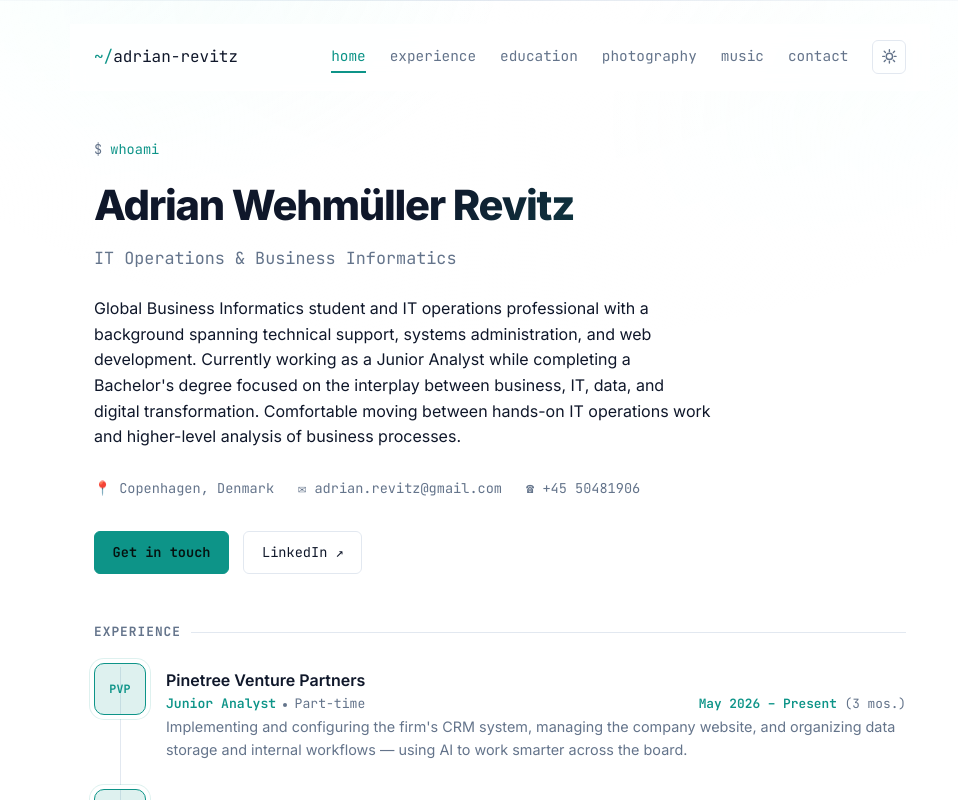
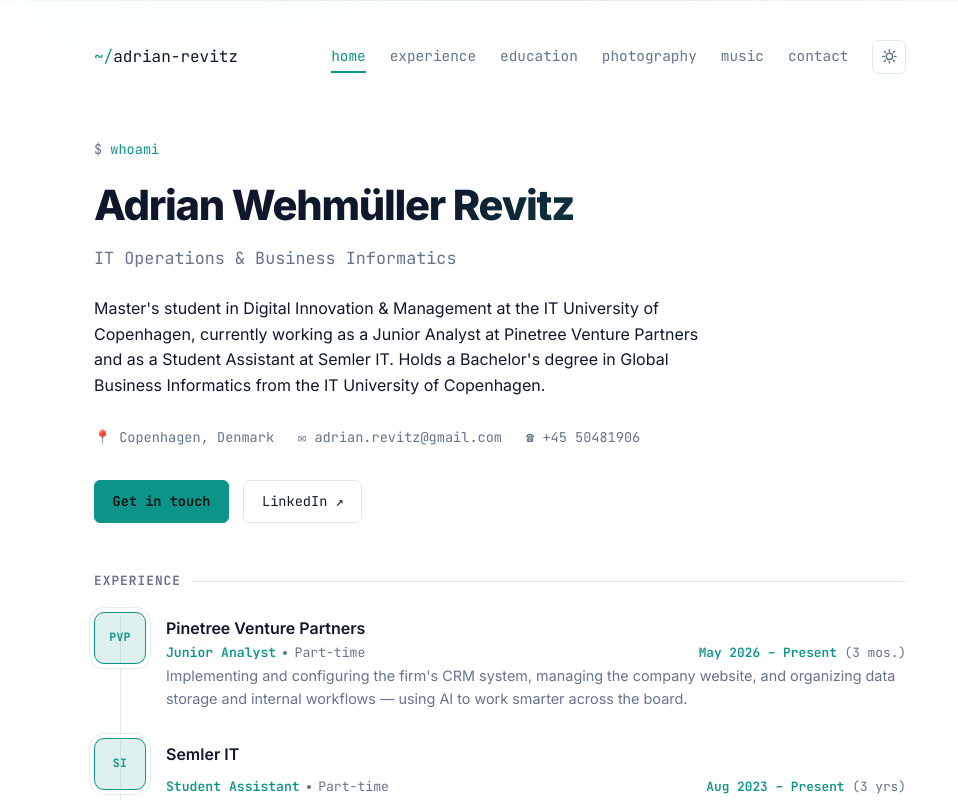
Before and after one commit to AdrianRevitz/adrian-revitz-cv, a React (Vite) app: page / in a window 1280 px wide. Shown: the top 800 px of the page, without its empty margins (140-1098 px from the left). Built offline with nearby package versions, Linux system fonts and the light colour scheme.

Commit message:
Update hero about text to reflect current Master's studies and roles

```diff
--- a/src/data/cv.js
+++ b/src/data/cv.js
@@ -6,12 +6,10 @@
   email: 'adrian.revitz@gmail.com',
   phone: '+45 50481906',
   linkedin: 'https://linkedin.com/in/adrian-revitz',
-  about: `Global Business Informatics student and IT operations professional with a
-    background spanning technical support, systems administration, and web
-    development. Currently working as a Junior Analyst while completing a
-    Bachelor's degree focused on the interplay between business, IT, data,
-    and digital transformation. Comfortable moving between hands-on IT
-    operations work and higher-level analysis of business processes.`,
+  about: `Master's student in Digital Innovation & Management at the IT University
+    of Copenhagen, currently working as a Junior Analyst at Pinetree Venture
+    Partners and as a Student Assistant at Semler IT. Holds a Bachelor's degree
+    in Global Business Informatics from the IT University of Copenhagen.`,
 }
 
 export const skills = [
```
